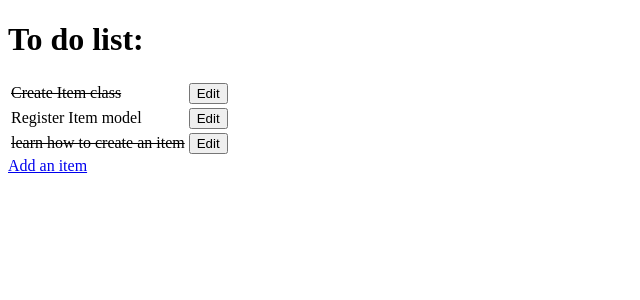
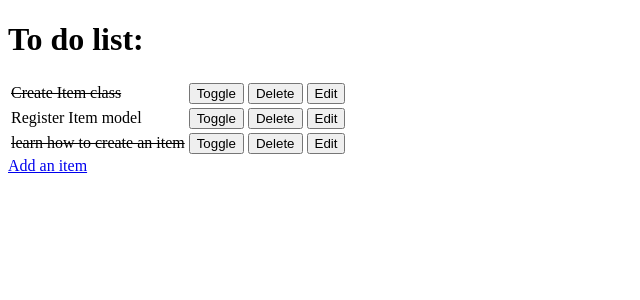
Before and after one commit to Mikatep/Django1, a Django app: page / in a window 1280 px wide. Shown: the top 300 px of the page, without its empty margins (0-640 px from the left). Run offline with Django 4.2, Linux system fonts and the light colour scheme; data comes from the database, SQL or seed files in the repository; both versions use the stored data as it was after the commit.

Commit message:
delete function added

```diff
--- a/django_todo/urls.py
+++ b/django_todo/urls.py
@@ -15,11 +15,13 @@ Including another URLconf
 """
 from django.contrib import admin
 from django.urls import path
-from todo.views import get_todo_list, add_item, edit_item
+from todo.views import get_todo_list, add_item, edit_item, toggle_item, delete_item
 
 urlpatterns = [
     path('admin/', admin.site.urls),
     path('', get_todo_list, name='get_todo_list'),
     path('add', add_item, name='add'),
     path('edit/<item_id>', edit_item, name='edit'),
+    path('toggle/<item_id>', toggle_item, name='toggle'),
+    path('delete/<item_id>', delete_item, name='delete'),
 ]
--- a/todo/templates/todo/todo_list.html
+++ b/todo/templates/todo/todo_list.html
@@ -17,6 +17,16 @@
                 <td> {{ item.name }}</td>
                 {% endif %}
                 <td>
+                    <a href="/toggle/{{ item.id }}">
+                        <button>Toggle</button>
+                    </a>
+                </td>
+                <td>
+                    <a href="/delete/{{ item.id }}">
+                        <button>Delete</button>
+                    </a>
+                </td>
+                <td>
                     <a href="/edit/{{ item.id }}">
                         <button>Edit</button>
                     </a>
--- a/todo/views.py
+++ b/todo/views.py
@@ -36,3 +36,16 @@ def edit_item(request, item_id):
         'form': form
     }
     return render(request, 'todo/edit_item.html', context)
+
+
+def toggle_item(request, item_id):
+    item = get_object_or_404(Item, id=item_id)
+    item.done = not item.done
+    item.save()
+    return redirect('get_todo_list')
+
+
+def delete_item(request, item_id):
+    item = get_object_or_404(Item, id=item_id)
+    item.delete()
+    return redirect('get_todo_list')
```
Also changed, not shown: db.sqlite3.
